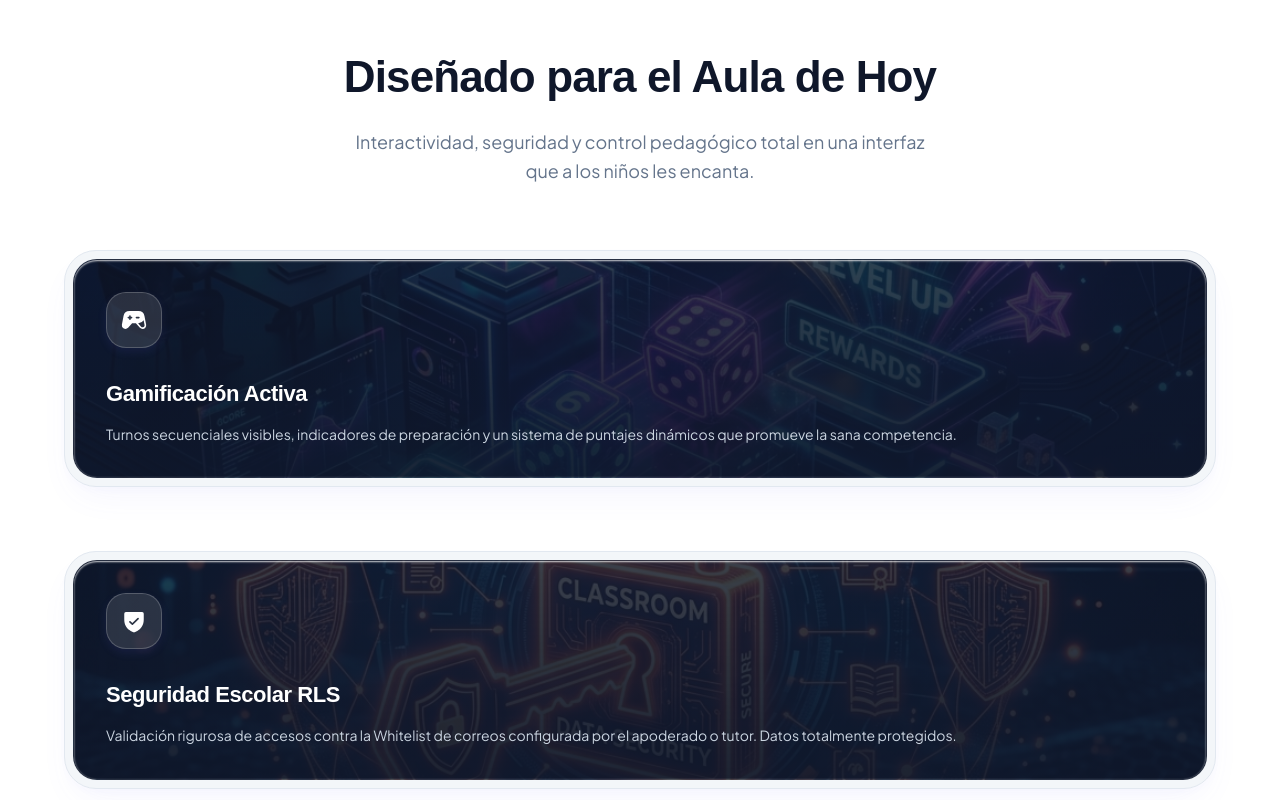
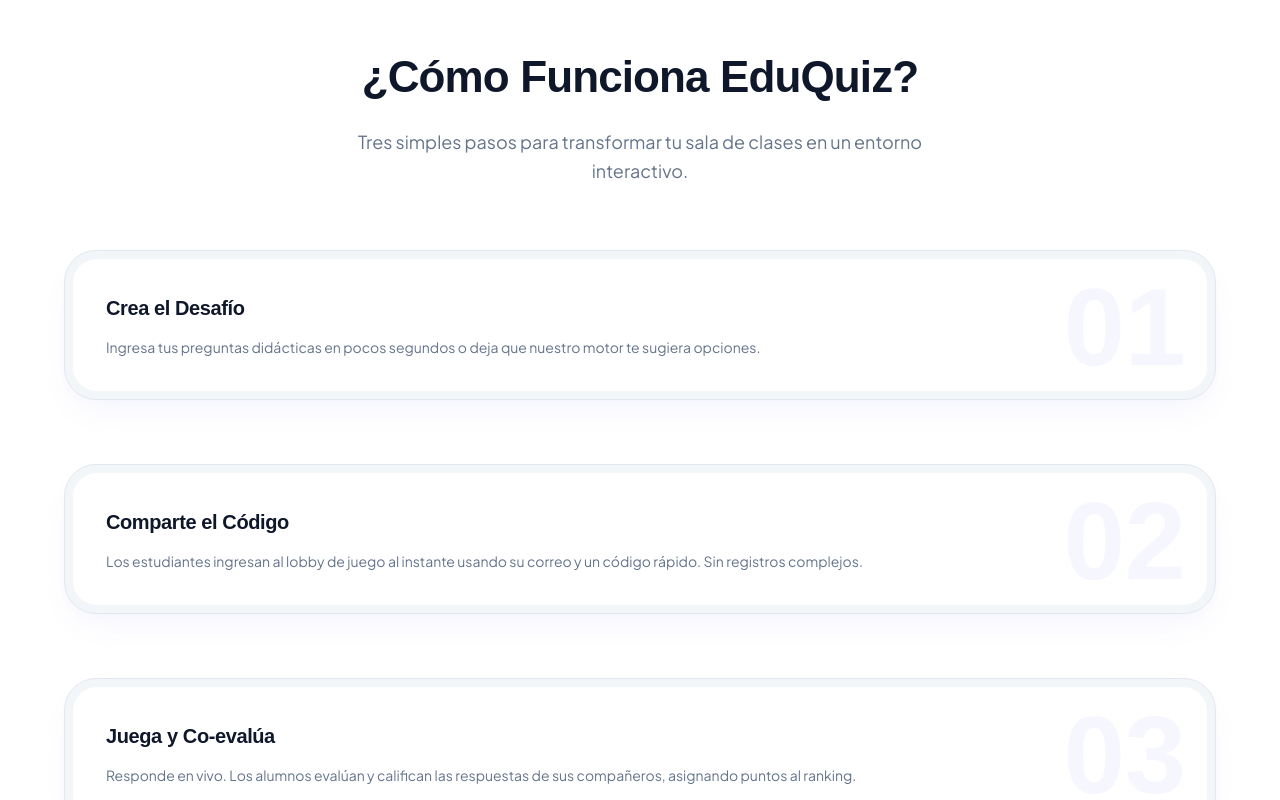
Before and after one commit to agrolara/eduquiz-saas, a React (Vite) app in the folder saas-quiz/: page / in a window 1280 px wide. Shown: the part 1860-2660 px from the top of the page. Built offline with nearby package versions, Linux system fonts and the light colour scheme; a web font is replaced by a local one.

Commit message:
feat: integracion de secciones como funciona (3 pasos) y testimonios bento grid en la landing

```diff
--- a/saas-quiz/src/components/LandingPage.jsx
+++ b/saas-quiz/src/components/LandingPage.jsx
@@ -201,6 +201,47 @@ export default function LandingPage() {
         </div>
       </section>
 
+      <section className="how-it-works-section">
+        <div className="container">
+          <div className="section-header">
+            <h2 className="section-title">¿Cómo Funciona EduQuiz?</h2>
+            <p className="section-desc">Tres simples pasos para transformar tu sala de clases en un entorno interactivo.</p>
+          </div>
+
+          <div className="how-it-works-grid">
+            <div className="double-bezel-outer">
+              <div className="double-bezel-inner step-card" style={{ padding: '32px' }}>
+                <span className="step-number">01</span>
+                <h3 className="step-title" style={{ fontFamily: 'var(--font-display)', fontSize: '20px', fontWeight: '800', marginBottom: '12px' }}>Crea el Desafío</h3>
+                <p style={{ color: 'var(--text-muted)', fontSize: '14px', margin: 0, paddingRight: '24px' }}>
+                  Ingresa tus preguntas didácticas en pocos segundos o deja que nuestro motor te sugiera opciones.
+                </p>
+              </div>
+            </div>
+
+            <div className="double-bezel-outer">
+              <div className="double-bezel-inner step-card" style={{ padding: '32px' }}>
+                <span className="step-number">02</span>
+                <h3 className="step-title" style={{ fontFamily: 'var(--font-display)', fontSize: '20px', fontWeight: '800', marginBottom: '12px' }}>Comparte el Código</h3>
+                <p style={{ color: 'var(--text-muted)', fontSize: '14px', margin: 0, paddingRight: '24px' }}>
+                  Los estudiantes ingresan al lobby de juego al instante usando su correo y un código rápido. Sin registros complejos.
+                </p>
+              </div>
+            </div>
+
+            <div className="double-bezel-outer">
+              <div className="double-bezel-inner step-card" style={{ padding: '32px' }}>
+                <span className="step-number">03</span>
+                <h3 className="step-title" style={{ fontFamily: 'var(--font-display)', fontSize: '20px', fontWeight: '800', marginBottom: '12px' }}>Juega y Co-evalúa</h3>
+                <p style={{ color: 'var(--text-muted)', fontSize: '14px', margin: 0, paddingRight: '24px' }}>
+                  Responde en vivo. Los alumnos evalúan y califican las respuestas de sus compañeros, asignando puntos al ranking.
+                </p>
+              </div>
+            </div>
+          </div>
+        </div>
+      </section>
+
       <section className="features-section">
         <div className="container">
           <div className="section-header">
@@ -238,6 +279,81 @@ export default function LandingPage() {
                 <p style={{ fontSize: '14px', margin: 0 }}>Fomenta el criterio y análisis crítico: los propios alumnos evalúan y califican las respuestas de sus compañeros en vivo.</p>
               </div>
             </div>
+          </div>
+        </div>
+      </section>
+
+      <section className="testimonials-section">
+        <div className="container">
+          <div className="section-header">
+            <h2 className="section-title">Lo que dicen los profesores</h2>
+            <p className="section-desc">EduQuiz ya está transformando la concentración y motivación de los alumnos en diversas asignaturas.</p>
+          </div>
+
+          <div className="testimonials-grid">
+            {/* Testimonio Principal (Destacado Bento) */}
+            <div className="double-bezel-outer testimonial-card featured">
+              <div className="double-bezel-inner" style={{ padding: '32px', display: 'flex', flexDirection: 'column', justifyContent: 'space-between', height: '100%' }}>
+                <div>
+                  <div className="stars-container" style={{ display: 'flex', gap: '4px', marginBottom: '16px', color: '#f59e0b' }}>
+                    <span>★</span><span>★</span><span>★</span><span>★</span><span>★</span>
+                  </div>
+                  <blockquote style={{ fontSize: '18px', fontWeight: '500', fontStyle: 'italic', color: 'var(--text-main)', margin: '0 0 24px', lineHeight: '1.5' }}>
+                    "Buscábamos una herramienta que permitiera a los estudiantes pensar de forma crítica sin comprometer la seguridad de sus datos escolares. El sistema de Whitelist y RLS de EduQuiz nos dio la tranquilidad técnica necesaria para implementarlo en todo el colegio."
+                  </blockquote>
+                </div>
+                <div style={{ display: 'flex', alignItems: 'center', gap: '12px' }}>
+                  <div className="testimonial-avatar" style={{ backgroundColor: 'var(--brand)', color: '#ffffff' }}>AC</div>
+                  <div>
+                    <cite style={{ fontWeight: '800', fontStyle: 'normal', color: 'var(--text-main)', display: 'block', fontSize: '14px' }}>Andrea Castro</cite>
+                    <span style={{ fontSize: '12px', color: 'var(--text-muted)' }}>Directora Académica // Colegio San Agustín</span>
+                  </div>
+                </div>
+              </div>
+            </div>
+
+            {/* Testimonio Secundario 1 */}
+            <div className="double-bezel-outer testimonial-card">
+              <div className="double-bezel-inner" style={{ padding: '32px', display: 'flex', flexDirection: 'column', justifyContent: 'space-between', height: '100%' }}>
+                <div>
+                  <div className="stars-container" style={{ display: 'flex', gap: '4px', marginBottom: '16px', color: '#f59e0b' }}>
+                    <span>★</span><span>★</span><span>★</span><span>★</span><span>★</span>
+                  </div>
+                  <blockquote style={{ fontSize: '15px', fontStyle: 'italic', color: 'var(--text-main)', margin: '0 0 24px', lineHeight: '1.6' }}>
+                    "Mis alumnos de 7° básico ahora me piden jugar las trivias al final de cada clase de ciencias. Las dinámicas de turnos secuenciales en vivo los mantienen sumamente enfocados y motivados."
+                  </blockquote>
+                </div>
+                <div style={{ display: 'flex', alignItems: 'center', gap: '12px' }}>
+                  <div className="testimonial-avatar" style={{ backgroundColor: 'var(--accent)', color: '#ffffff' }}>TL</div>
+                  <div>
+                    <cite style={{ fontWeight: '800', fontStyle: 'normal', color: 'var(--text-main)', display: 'block', fontSize: '13px' }}>Teresa Lara</cite>
+                    <span style={{ fontSize: '11px', color: 'var(--text-muted)' }}>Profesora de Ciencias // Liceo Bicentenario</span>
+                  </div>
+                </div>
+              </div>
+            </div>
+
+            {/* Testimonio Secundario 2 */}
+            <div className="double-bezel-outer testimonial-card">
+              <div className="double-bezel-inner" style={{ padding: '32px', display: 'flex', flexDirection: 'column', justifyContent: 'space-between', height: '100%' }}>
+                <div>
+                  <div className="stars-container" style={{ display: 'flex', gap: '4px', marginBottom: '16px', color: '#f59e0b' }}>
+                    <span>★</span><span>★</span><span>★</span><span>★</span><span>★</span>
+                  </div>
+                  <blockquote style={{ fontSize: '15px', fontStyle: 'italic', color: 'var(--text-main)', margin: '0 0 24px', lineHeight: '1.6' }}>
+                    "La evaluación por pares enseña a mi hijo a argumentar por qué la respuesta de su compañero es correcta o no. Ha sido una excelente herramienta pedagógica complementaria."
+                  </blockquote>
+                </div>
+                <div style={{ display: 'flex', alignItems: 'center', gap: '12px' }}>
+                  <div className="testimonial-avatar" style={{ backgroundColor: '#10b981', color: '#ffffff' }}>ml</div>
+                  <div>
+                    <cite style={{ fontWeight: '800', fontStyle: 'normal', color: 'var(--text-main)', display: 'block', fontSize: '13px' }}>Mauricio Lara</cite>
+                    <span style={{ fontSize: '11px', color: 'var(--text-muted)' }}>Apoderado y Tutor Escolar</span>
+                  </div>
+                </div>
+              </div>
+            </div>
+
           </div>
         </div>
       </section>
--- a/saas-quiz/src/index.css
+++ b/saas-quiz/src/index.css
@@ -1377,3 +1377,81 @@ button, input, select, textarea {
   box-shadow: 0 8px 24px rgba(37, 211, 102, 0.5) !important;
   color: #ffffff !important;
 }
+
+/* How It Works Section Styles */
+.how-it-works-section {
+  padding: 100px 0;
+  background-color: var(--bg-card);
+  border-top: 1px solid var(--border-light);
+}
+
+.how-it-works-grid {
+  display: grid;
+  grid-template-cols: repeat(3, 1fr);
+  gap: 32px;
+}
+
+@media (max-width: 991px) {
+  .how-it-works-grid {
+    grid-template-cols: 1fr;
+    gap: 24px;
+  }
+}
+
+.step-card {
+  position: relative;
+  overflow: hidden;
+}
+
+.step-number {
+  position: absolute;
+  top: 12px;
+  right: 20px;
+  font-family: var(--font-display);
+  font-size: 110px;
+  font-weight: 800;
+  line-height: 1;
+  color: rgba(99, 102, 241, 0.06);
+  pointer-events: none;
+  user-select: none;
+}
+
+/* Testimonials Section Styles */
+.testimonials-section {
+  padding: 100px 0;
+  background-color: var(--bg-page);
+  border-top: 1px solid var(--border-light);
+  border-bottom: 1px solid var(--border-light);
+}
+
+.testimonials-grid {
+  display: grid;
+  grid-template-columns: repeat(2, 1fr);
+  gap: 32px;
+}
+
+.testimonial-card.featured {
+  grid-column: span 2;
+}
+
+@media (max-width: 991px) {
+  .testimonials-grid {
+    grid-template-columns: 1fr;
+  }
+  .testimonial-card.featured {
+    grid-column: span 1;
+  }
+}
+
+.testimonial-avatar {
+  width: 44px;
+  height: 44px;
+  border-radius: var(--radius-round);
+  display: flex;
+  align-items: center;
+  justify-content: center;
+  font-family: var(--font-display);
+  font-weight: 800;
+  font-size: 14px;
+  text-transform: uppercase;
+}
```
